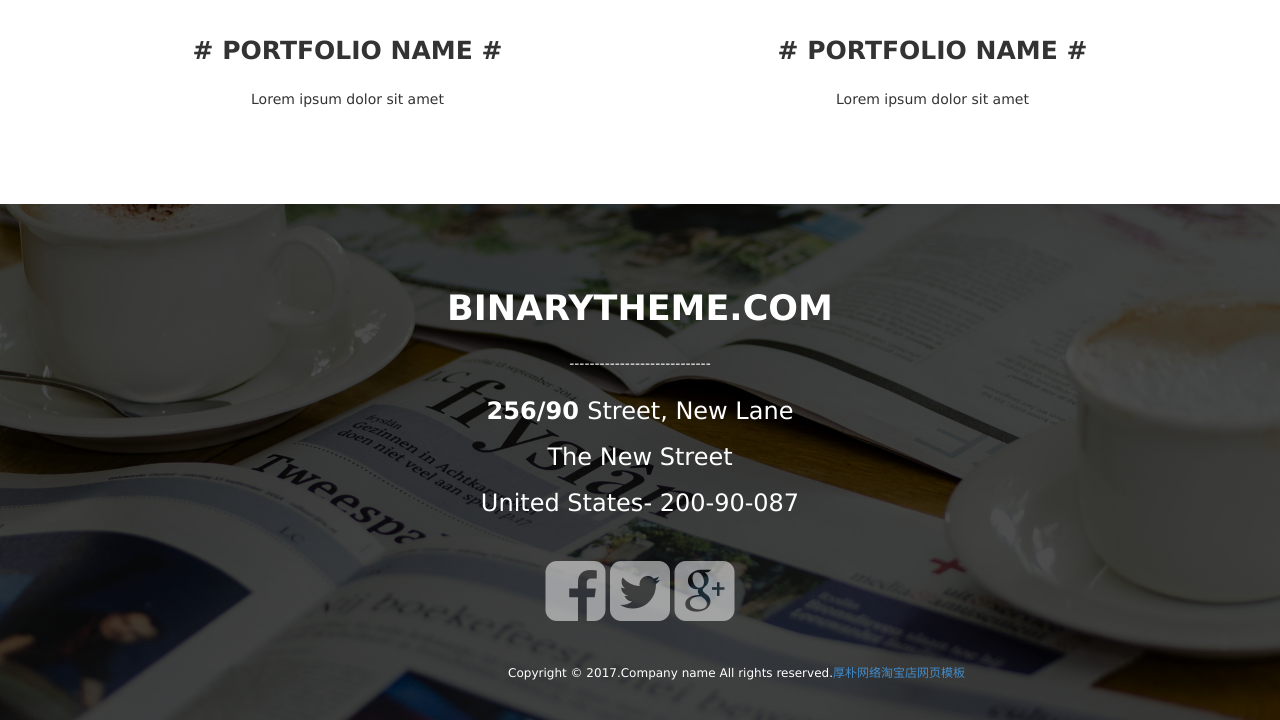
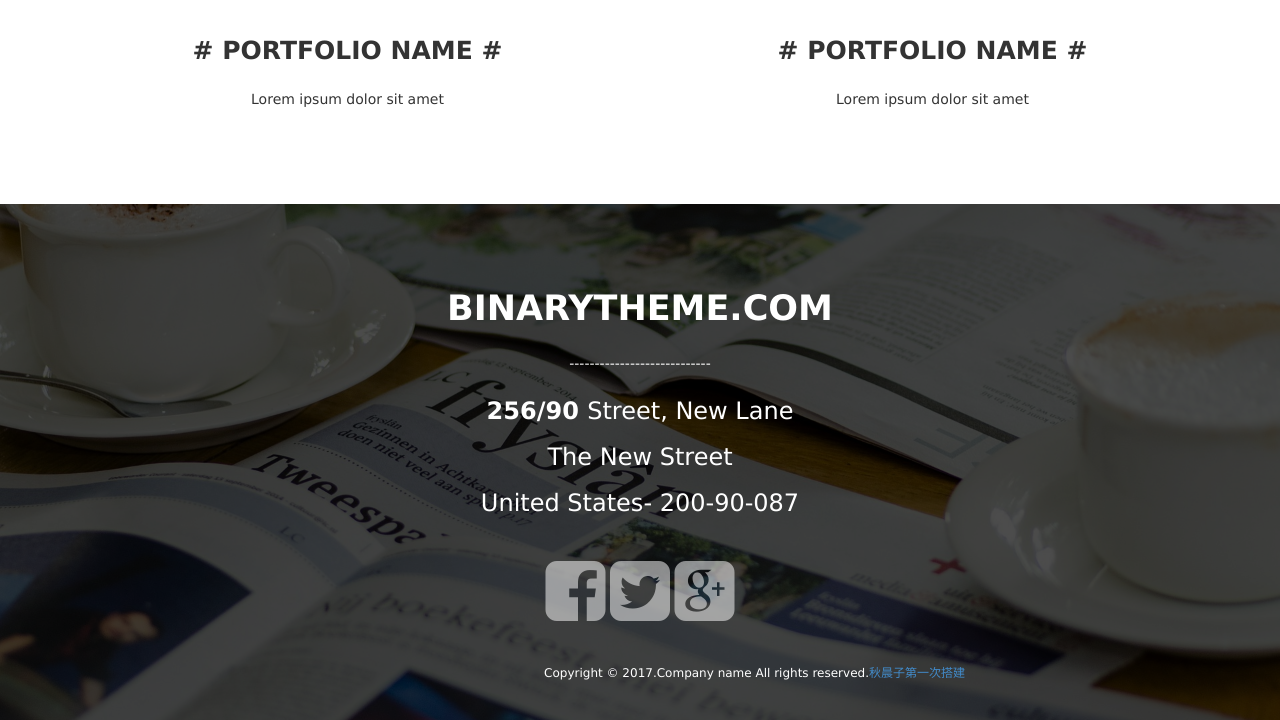
Before and after one commit to QiuCheng0211/QiuCheng0211.github.io, a plain HTML site: page index.html in a window 1280 px wide. Shown: the part 2663-3383 px from the top of the page. Drawn offline with Linux system fonts and the light colour scheme.

Commit message:
第二次提交网页

```diff
--- a/index.html
+++ b/index.html
@@ -193,7 +193,7 @@
 			</div>
 
 		   <br />
-			 <h6>Copyright &copy; 2017.Company name All rights reserved.<a target="_blank" href="http://guantaow.taobao.com/">厚朴网络淘宝店</a><a target="_blank" href="http://www.moobnn.com">网页模板</a></h6>
+			 <h6>Copyright &copy; 2017.Company name All rights reserved.<a target="_blank" href="http://guantaow.taobao.com/">秋晨子</a><a target="_blank" href="http://www.moobnn.com">第一次搭建</a></h6>
 	<br />
 		</div>
 	</div>
```
